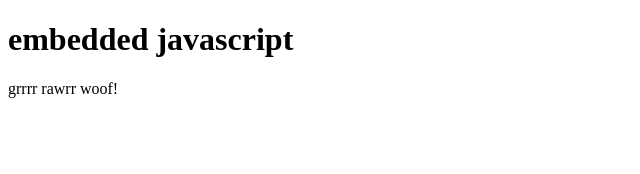
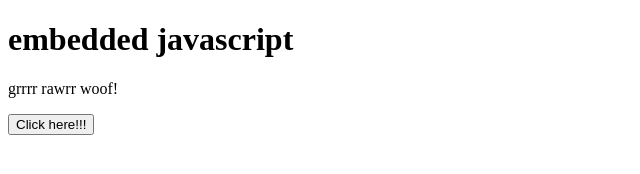
Before and after one commit to ermmme/COMP002.Assignment, a plain HTML site: page index.html in a window 1280 px wide. Shown: the whole page, without its empty margins (0-640 px from the left). Drawn offline with Linux system fonts and the light colour scheme.

Commit message:
added javascript inside an html element attribute

```diff
--- a/index.html
+++ b/index.html
@@ -17,6 +17,11 @@
         document.getElementById("test").innerHTML = "grrrr rawrr woof!";
     </script>
 
+    <button type="button"
+    onclick="document.getElementById('demo').innerHTML = Date()">
+    Click here!!!</button>
+
+    <p id="demo"></p>
 
 </body>
 </html>
```
